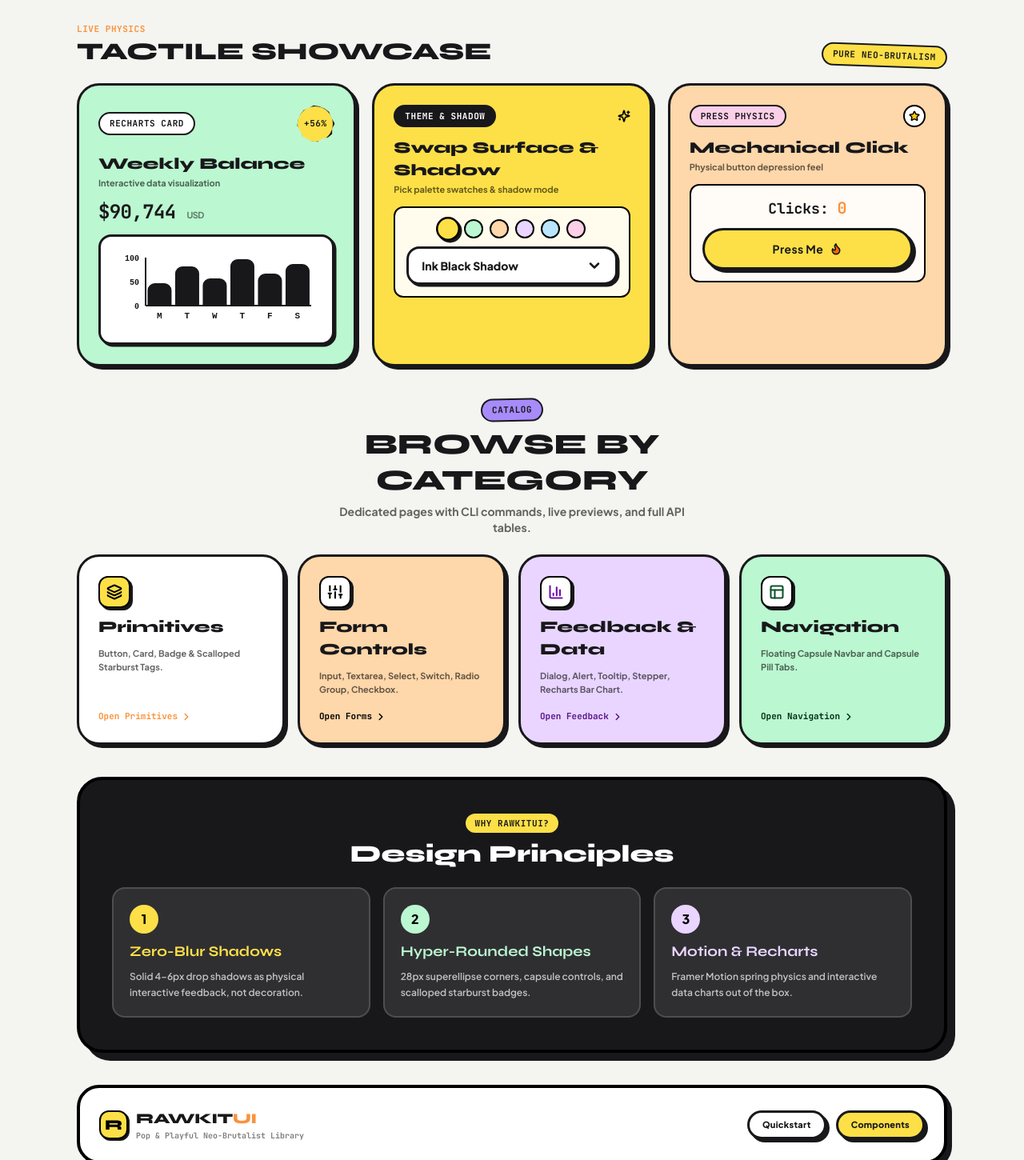
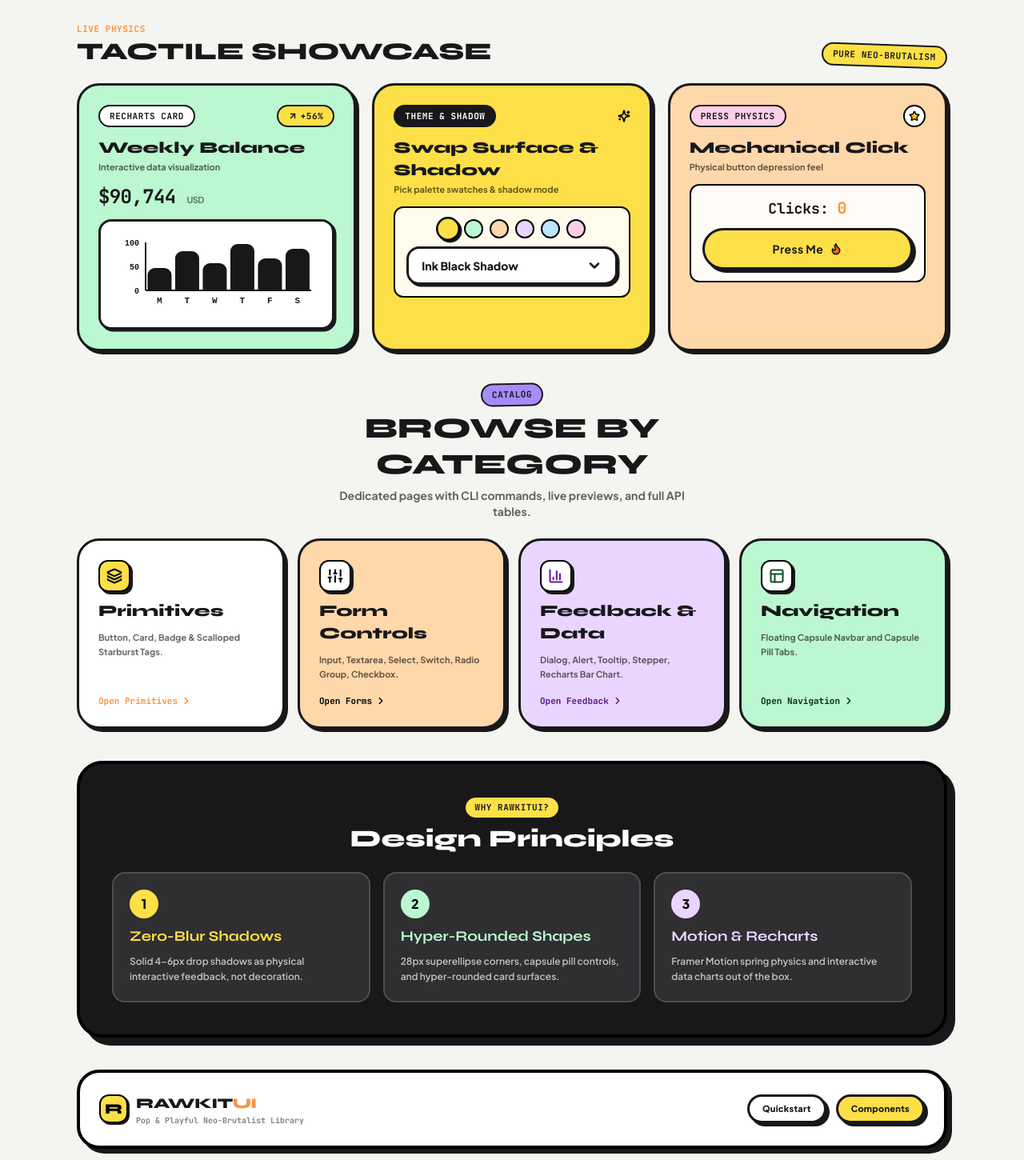
Before and after one commit to 1k24bytes/rawkitui, a React (Vite) app: page /#/docs/alert in a window 1280 px wide. Before the commit this address led to /. Shown: the part 896-2346 px from the top of the page at 80% size. Built offline with nearby package versions, Linux system fonts and the light colour scheme.

Commit message:
fix(ui): normalize badge shape variants and outline tokens

```diff
--- a/src/components/ui/badge.tsx
+++ b/src/components/ui/badge.tsx
@@ -22,7 +22,6 @@ const badgeVariants = cva(
       shape: {
         pill: 'rounded-full px-3 py-1',
         square: 'rounded-lg px-2.5 py-1',
-        scalloped: '!w-12 !h-12 rounded-full !p-0 shrink-0 aspect-square flex items-center justify-center text-center rk-scalloped text-xs font-black rk-shadow-sm leading-none',
       },
     },
     defaultVariants: {
@@ -40,7 +39,7 @@ export interface BadgeProps
 function Badge({ className, variant, shape, ...props }: BadgeProps) {
   return (
     <motion.div
-      whileHover={{ scale: 1.05, rotate: shape === 'scalloped' ? 8 : 0 }}
+      whileHover={{ scale: 1.05 }}
       transition={{ type: 'spring', stiffness: 500, damping: 20 }}
       className={cn(badgeVariants({ variant, shape }), className)}
       {...props}
--- a/src/data/componentsData.ts
+++ b/src/data/componentsData.ts
@@ -175,9 +175,9 @@ export default function CardDemo() {
   },
   badge: {
     id: 'badge',
-    name: 'Badge & Starburst',
+    name: 'Badge',
     category: 'Primitives',
-    description: 'Capsule tags, hexagon tags, and signature wave scalloped starburst badges for highlights.',
+    description: 'Capsule pill tags and square tags for labels, statuses, and highlights.',
     cliCommand: 'npx shadcn add @rawkitui/badge',
     codeSnippet: `import { Badge } from "@/components/ui/badge"
 
@@ -186,17 +186,13 @@ export default function BadgeDemo() {
     <div className="flex items-center gap-4">
       <Badge variant="yellow" shape="pill">Pill Tag</Badge>
       <Badge variant="violet" shape="pill">Violet Tag</Badge>
-
-      {/* Scalloped Starburst Badge */}
-      <div className="rk-scalloped bg-[#FDE047] w-14 h-14 border-2 border-black flex items-center justify-center text-xs font-black rk-shadow-sm">
-        56%
-      </div>
+      <Badge variant="black" shape="square">Square</Badge>
     </div>
   )
 }`,
     props: [
       { name: 'variant', type: "'yellow' | 'orange' | 'violet' | 'mint' | 'peach' | 'sky' | 'pink' | 'lavender' | 'black' | 'white'", default: "'yellow'", description: 'Fill color token' },
-      { name: 'shape', type: "'pill' | 'square' | 'scalloped'", default: "'pill'", description: 'Shape geometry including scalloped starburst clip-path' },
+      { name: 'shape', type: "'pill' | 'square'", default: "'pill'", description: 'Shape geometry — pill capsule or rounded square' },
     ],
   },
   input: {
--- a/src/index.css
+++ b/src/index.css
@@ -145,15 +145,7 @@
   background-color: #bae6fd;
 }
 
-/* Scalloped Starburst Badge Clip Path */
-.rk-scalloped {
-  clip-path: polygon(
-    100% 50%, 93.3% 62.94%, 93.3% 77.06%, 82.14% 85.83%, 68.3% 89.14%,
-    55.19% 97.55%, 40% 95.11%, 26.19% 89.14%, 15% 80.9%, 9.55% 67.36%,
-    2.45% 55.19%, 4.89% 40%, 10.86% 26.19%, 19.1% 15%, 32.64% 9.55%,
-    44.81% 2.45%, 60% 4.89%, 73.81% 10.86%, 85% 19.1%, 90.45% 32.64%
-  );
-}
+
 
 /* Micro Dot Pattern Overlay */
 .rk-bg-dots {
--- a/src/pages/ComponentDocPage.tsx
+++ b/src/pages/ComponentDocPage.tsx
@@ -256,11 +256,13 @@ export function ComponentDocPage() {
         )
       case 'badge':
         return (
-          <div className="flex flex-wrap items-center justify-center gap-6">
-            <Badge variant="yellow" shape="pill">Yellow Tag</Badge>
-            <Badge variant="mint" shape="pill">Mint Tag</Badge>
-            <Badge variant="violet" shape="pill">Violet Tag</Badge>
-            <Badge variant="yellow" shape="scalloped">56%</Badge>
+          <div className="flex flex-wrap items-center justify-center gap-4">
+            <Badge variant="yellow" shape="pill">Yellow Pill</Badge>
+            <Badge variant="mint" shape="pill">Mint Pill</Badge>
+            <Badge variant="violet" shape="pill">Violet Pill</Badge>
+            <Badge variant="orange" shape="square">Orange Square</Badge>
+            <Badge variant="black" shape="square">Black Square</Badge>
+            <Badge variant="pink" shape="square">Pink Square</Badge>
           </div>
         )
       case 'input':
--- a/src/pages/Home.tsx
+++ b/src/pages/Home.tsx
@@ -223,8 +223,8 @@ export function Home() {
             <Card variant="mint" isInteractive className="space-y-3 h-full">
               <div className="flex items-center justify-between">
                 <Badge variant="white" shape="pill" className="border-2 border-black font-bold text-[11px]">Recharts Card</Badge>
-                <Badge variant="yellow" shape="scalloped" className="text-[11px]">
-                  +56%
+                <Badge variant="yellow" shape="pill" className="text-[11px] font-black border-2 border-black">
+                  <ArrowRight className="w-3 h-3 mr-1 -rotate-45 stroke-[3]" /> +56%
                 </Badge>
               </div>
               <div className="space-y-0.5">
@@ -441,7 +441,7 @@ export function Home() {
               bg: '#BBF7D0',
               title: 'Hyper-Rounded Shapes',
               titleColor: '#BBF7D0',
-              desc: '28px superellipse corners, capsule controls, and scalloped starburst badges.',
+              desc: '28px superellipse corners, capsule pill controls, and hyper-rounded card surfaces.',
             },
             {
               num: 3,
```
